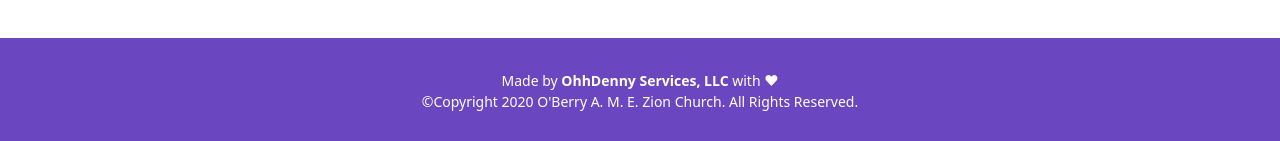
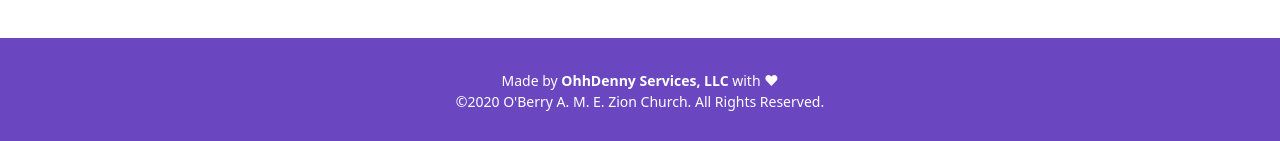
Before and after one commit to KevinDennyII/oberry_ame_zion_church_franklinva, a Gatsby site: page / in a window 1280 px wide. Shown: the part 783-924 px from the top of the page. Built offline with nearby package versions, Linux system fonts and the light colour scheme; Gatsby itself is replaced by a stand-in of ours.

Commit message:
updated footer

```diff
--- a/src/components/layout.js
+++ b/src/components/layout.js
@@ -29,7 +29,7 @@ function Layout({ children }) {
             </a>
             {` `}with ❤
             <br/>
-            &copy;{`Copyright 2020 O'Berry A. M. E. Zion Church. All Rights Reserved.`}
+            &copy;{`2020 O'Berry A. M. E. Zion Church. All Rights Reserved.`}
           </p>
         </nav>
       </footer>
```
